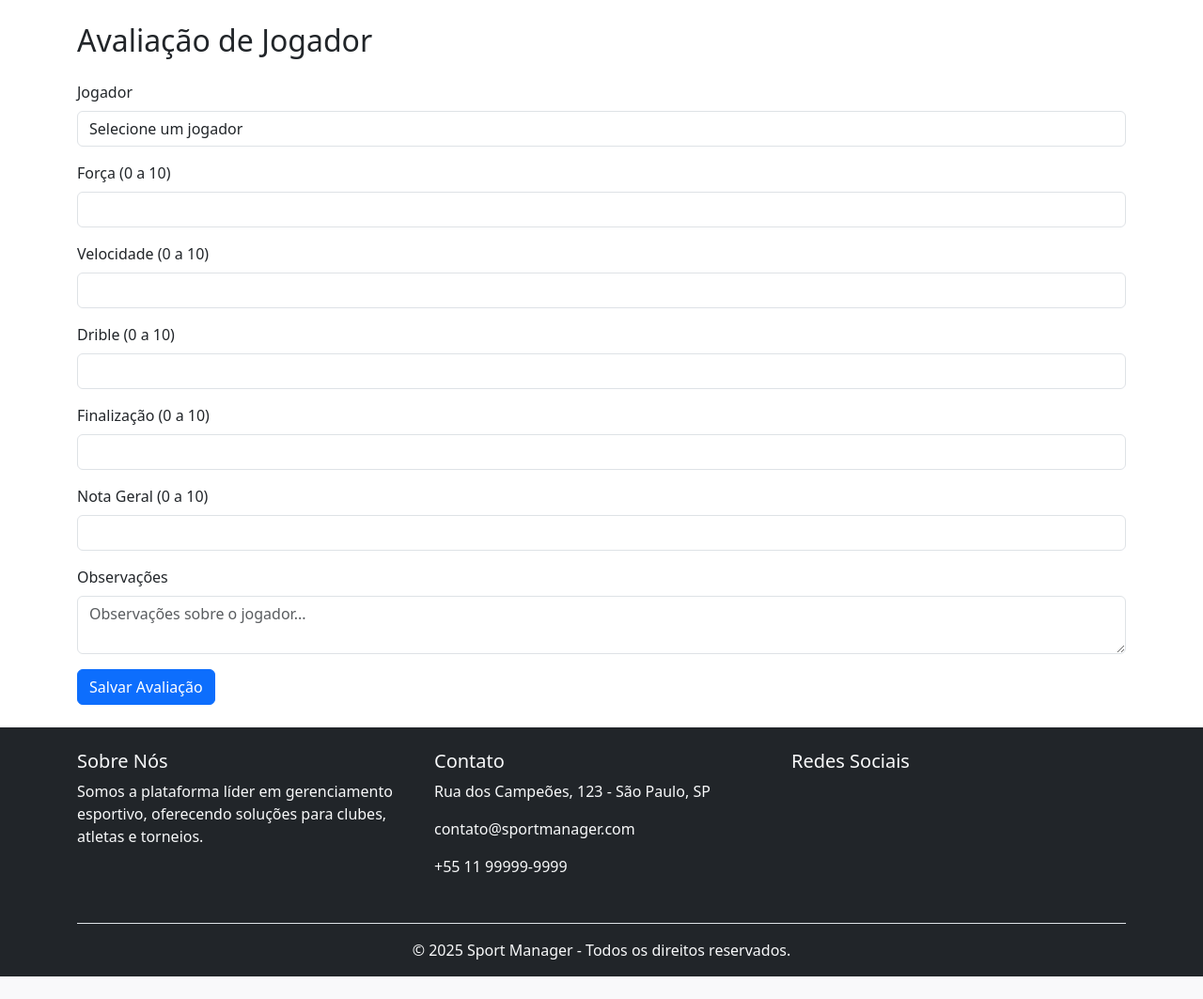
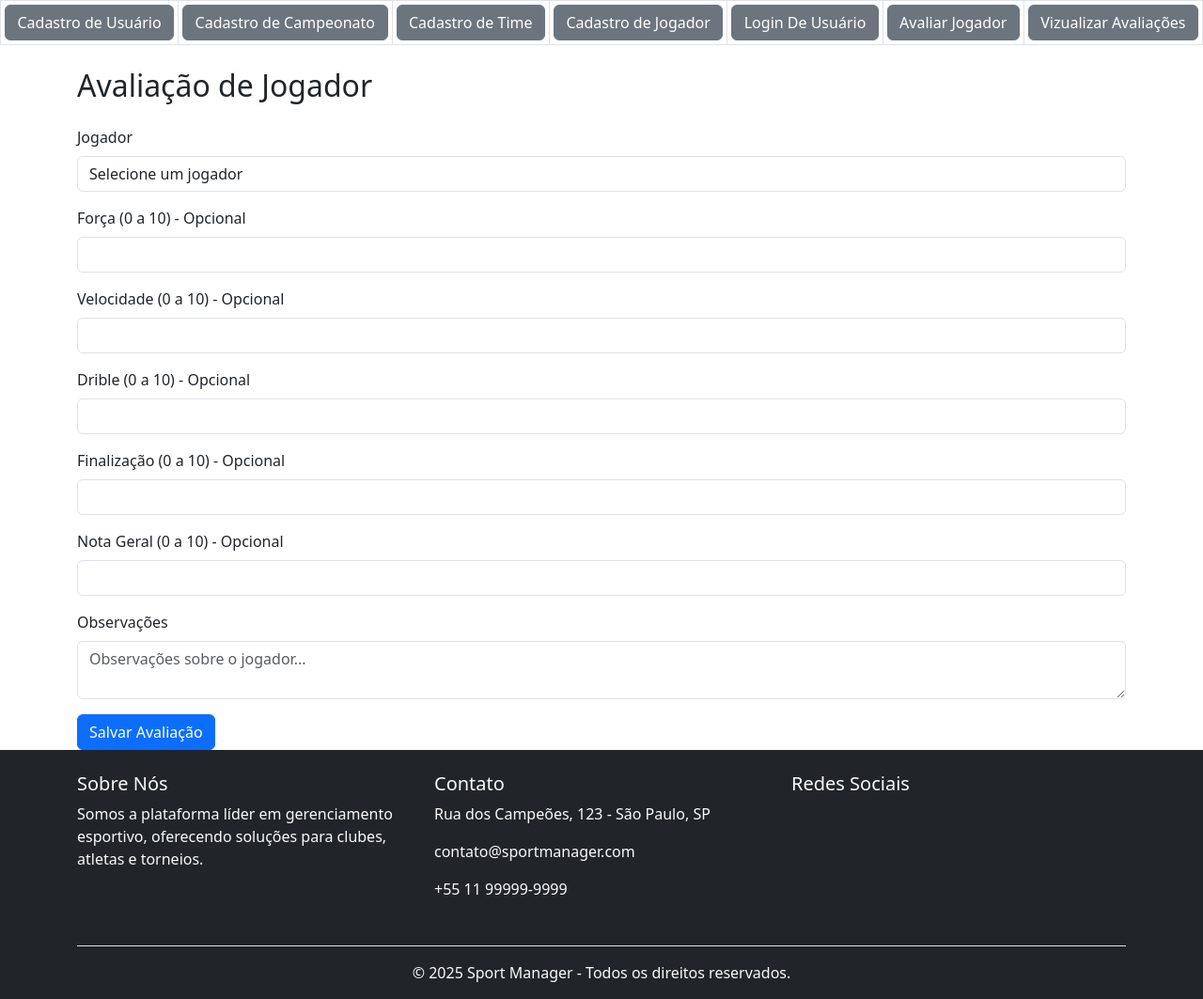
Before and after one commit to JoseTayllan/campeonato_esportivo, a PHP site: page /views/avaliacao/avaliar_jogador.php in a window 1280 px wide. Shown: the part 56-1119 px from the top of the page at 94% size. Before the commit the page ends 1095 px from the top, so only its background shows below. Run offline with PHP 8.4, Linux system fonts and the light colour scheme; data comes from the database, SQL or seed files in the repository.

Commit message:
fron-end

```diff
--- a/public/views/avaliacao/avaliar_jogador.php
+++ b/public/views/avaliacao/avaliar_jogador.php
@@ -4,6 +4,7 @@ require_once __DIR__ . '/../../../config/database.php'; // Conexão com o banco
 ?>
 
 <?php include '../cabecalho/header.php'; ?>
+<?php include '../cabecalho/tabela.php'; ?>
 
 <!DOCTYPE html>
 <html lang="pt-br">
@@ -20,7 +21,6 @@ require_once __DIR__ . '/../../../config/database.php'; // Conexão com o banco
 <div class="container mt-4">
     <h2 class="mb-4">Avaliação de Jogador</h2>
 
-    <!-- Exibir mensagens de feedback -->
     <?php include '../partials/mensagens.php'; ?>
 
     <form action="../../../routes/avaliacoes.php" method="POST">
@@ -39,28 +39,28 @@ require_once __DIR__ . '/../../../config/database.php'; // Conexão com o banco
         </div>
 
         <div class="mb-3">
-            <label for="forca" class="form-label">Força (0 a 10)</label>
-            <input type="number" class="form-control" name="forca" min="0" max="10" required>
+            <label for="forca" class="form-label">Força (0 a 10) - Opcional</label>
+            <input type="number" class="form-control" name="forca" min="0" max="10">
         </div>
 
         <div class="mb-3">
-            <label for="velocidade" class="form-label">Velocidade (0 a 10)</label>
-            <input type="number" class="form-control" name="velocidade" min="0" max="10" required>
+            <label for="velocidade" class="form-label">Velocidade (0 a 10) - Opcional</label>
+            <input type="number" class="form-control" name="velocidade" min="0" max="10">
         </div>
 
         <div class="mb-3">
-            <label for="drible" class="form-label">Drible (0 a 10)</label>
-            <input type="number" class="form-control" name="drible" min="0" max="10" required>
+            <label for="drible" class="form-label">Drible (0 a 10) - Opcional</label>
+            <input type="number" class="form-control" name="drible" min="0" max="10">
         </div>
 
         <div class="mb-3">
-            <label for="finalizacao" class="form-label">Finalização (0 a 10)</label>
-            <input type="number" class="form-control" name="finalizacao" min="0" max="10" required>
+            <label for="finalizacao" class="form-label">Finalização (0 a 10) - Opcional</label>
+            <input type="number" class="form-control" name="finalizacao" min="0" max="10">
         </div>
 
         <div class="mb-3">
-            <label for="nota_geral" class="form-label">Nota Geral (0 a 10)</label>
-            <input type="number" class="form-control" name="nota_geral" min="0" max="10" step="0.1" required>
+            <label for="nota_geral" class="form-label">Nota Geral (0 a 10) - Opcional</label>
+            <input type="number" class="form-control" name="nota_geral" min="0" max="10" step="0.1">
         </div>
 
         <div class="mb-3">
@@ -71,7 +71,7 @@ require_once __DIR__ . '/../../../config/database.php'; // Conexão com o banco
         <button type="submit" class="btn btn-primary">Salvar Avaliação</button>
     </form>
 </div>
-<div class="row mt-4">
+
 <?php include '../cabecalho/footer.php'; ?>
 <script src="../../../assets/js/bootstrap.bundle.min.js"></script>
 </body>
--- a/public/views/avaliacao/visualizar_avaliacoes.php
+++ b/public/views/avaliacao/visualizar_avaliacoes.php
@@ -4,6 +4,7 @@ require_once __DIR__ . '/../../../config/database.php'; // Conexão com o banco
 ?>
 
 <?php include '../cabecalho/header.php'; ?>
+<?php include '../cabecalho/tabela.php'; ?>
 
 <!DOCTYPE html>
 <html lang="pt-br">
--- a/public/views/cabecalho/tabela.php
+++ b/public/views/cabecalho/tabela.php
@@ -13,7 +13,9 @@
 
                 <td><a href="../login/login_usuario.php" class="btn btn-secondary w-100">Login De  Usuário</a></td>
 
+                <td><a href="../avaliacao/avaliar_jogador.php" class="btn btn-secondary w-100">Avaliar Jogador</a></td>
 
+                <td><a href="../avaliacao/vizualizar_jogador.php" class="btn btn-secondary w-100">Vizualizar Avaliações</a></td>
             </tr>
         </tbody>
     </table>
```
